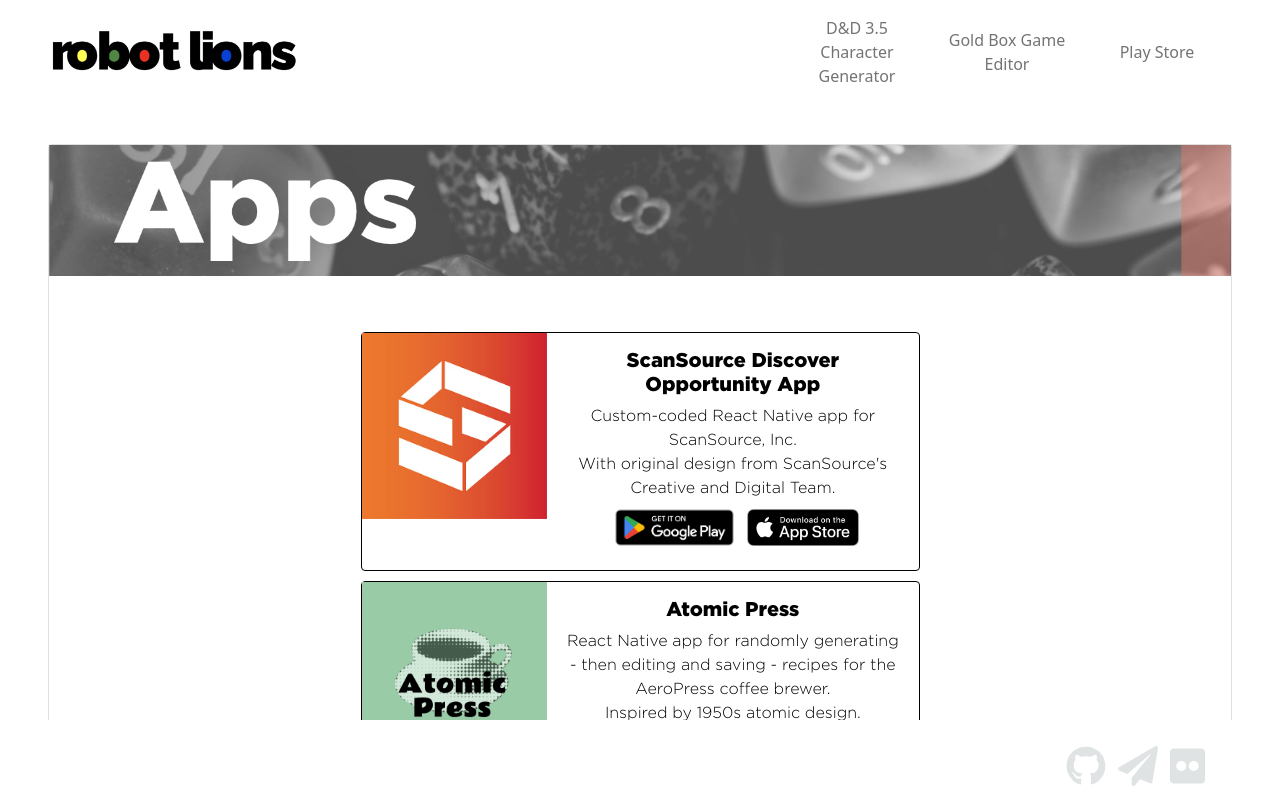
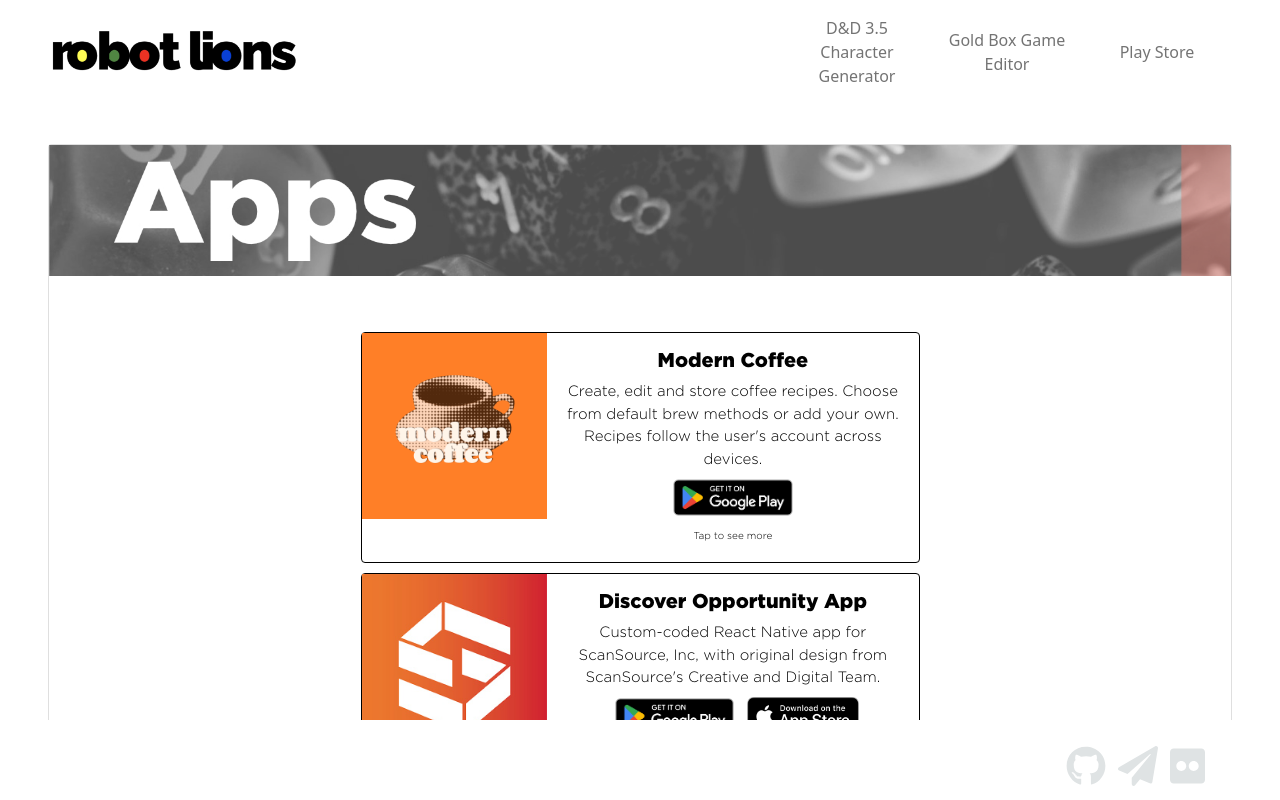
Before and after one commit to robotlions/robotlionsweb, a React (Create React App) app: page / in a window 1280 px wide. Both pictures are taken after a click on the button 640 px from the left and 225 px from the top of the page. Shown: the top 800 px of the page. Built offline with nearby package versions, Linux system fonts and the light colour scheme.

Commit message:
adds modern coffee app card and begins to add basic information

```diff
--- a/src/App.js
+++ b/src/App.js
@@ -24,6 +24,8 @@
   scscDataObject,
   atomicPressMainCard,
   atomicPressDataObject,
+  modernCoffeeDataObject,
+  modernCoffeeMainCard,
   AppDisplay,
 } from "./Components/AppCards";
 
@@ -50,6 +52,11 @@
             ></img>
           </Accordion.Header>
           <Accordion.Body>
+
+          <AppDisplay
+              cardDataObject={modernCoffeeDataObject}
+              mainCard={modernCoffeeMainCard}
+            />
             <AppDisplay
               cardDataObject={scscDataObject}
               mainCard={scscMainCard}
--- a/src/Components/AppCards.js
+++ b/src/Components/AppCards.js
@@ -12,6 +12,7 @@
 import splashScreen from "../images/atomicSplash2.jpg";
 import googlePlayBadge from "../images/google-play-badge.png";
 import appStoreBadge from "../images/appStoreBadge.png";
+import modernCoffeeIcon from "../images/modernCoffeeLogo.png";
 
 function createAppCard(alt, caption, src, title, index) {
   return (
@@ -46,11 +47,10 @@
         <img className="img-fluid" src={scscIcon} alt="app indicator" />
       </div>
       <div className="card-body d-flex flex-column col-md-8 align-self-center">
-        <h5 className="card-title">ScanSource Discover Opportunity App</h5>
-        <p className="card-text">
-          Custom-coded React Native app for ScanSource, Inc.
-          <br />
-          With original design from ScanSource's Creative and Digital Team.
+        <h5 className="card-title">Discover Opportunity App</h5>
+        <p className="card-text" style={{ fontSize: 15 }}>
+          Custom-coded React Native app for ScanSource, Inc, with original
+          design from ScanSource's Creative and Digital Team.
           <br />
           <a
             target="_blank"
@@ -72,6 +72,8 @@
           >
             <img alt="app store" style={{ width: "33%" }} src={appStoreBadge} />
           </a>
+          <br />
+          <span style={{ fontSize: 10 }}>Tap to see more</span>
         </p>
       </div>
     </div>
@@ -116,9 +118,9 @@
       </div>
       <div className="card-body d-flex flex-column col-md-8 align-self-center">
         <h5 className="card-title">Atomic Press</h5>
-        <p className="card-text">
-          React Native app for randomly generating - then editing and saving -
-          recipes for the AeroPress coffee brewer.
+        <p className="card-text" style={{ fontSize: 15 }}>
+          React Native app for generating and editing recipes for the AeroPress
+          coffee brewer.
           <br />
           Inspired by 1950s atomic design.
           <br />
@@ -134,6 +136,8 @@
               src={googlePlayBadge}
             />
           </a>
+          <br />
+          <span style={{ fontSize: 10 }}>Tap to see more</span>
         </p>
       </div>
     </div>
@@ -168,6 +172,67 @@
   },
 };
 
+export const modernCoffeeDataObject = {
+  card1: {
+    src: splashScreen,
+    alt: "splash screen",
+    cardTitle: "Boss!",
+    caption: "Original graphics inspired by 1950s atomic design..",
+  },
+  card2: {
+    src: frontScreen,
+    alt: "app front screen",
+    cardTitle: "Keen!",
+    caption: "A clean, simple but functional UI.",
+  },
+  card3: {
+    src: mainScreen,
+    alt: "list of recipes",
+    cardTitle: "Nifty!",
+    caption: "Scroll through a list of saved, editable recipes.",
+  },
+  card4: {
+    src: editScreen,
+    alt: "editing screen",
+    cardTitle: "The Bee's Knees",
+    caption:
+      "Users randomly generate coffee recipes then save locally. No internet connection needed.",
+  },
+};
+
+export const modernCoffeeMainCard = (
+  <div className="card">
+    <div className="row g-0">
+      <div className="col-lg-4">
+        <img className="img-fluid" src={modernCoffeeIcon} alt="app indicator" />
+      </div>
+      <div className="card-body d-flex flex-column col-md-8 align-self-center">
+        <h5 className="card-title">Modern Coffee</h5>
+        <p className="card-text" style={{ fontSize: 15 }}>
+          Create, edit and store coffee recipes. Choose from default brew
+          methods or add your own. Recipes follow the user's account across
+          devices.
+          <br />
+          <a
+            target="_blank"
+            rel="noreferrer"
+            style={{ color: "#99CBA6" }}
+            href="https://play.google.com/store/apps/details?id=com.robotlions.moderncoffee"
+          >
+            <img
+              alt="play store"
+              style={{ maxWidth: "40%" }}
+              src={googlePlayBadge}
+            />
+          </a>
+          <br />
+          <span style={{ fontSize: 10 }}>Tap to see more</span>
+        </p>
+      </div>
+    </div>
+  </div>
+);
+
 export const AppDisplay = (props) => {
   const [infoCardsVisible, setInfoCardsVisible] = useState(false);
 
```
Also changed, not shown: src/images/modernCoffeeIcon.png (added), src/images/modernCoffeeLogo.png (added).
